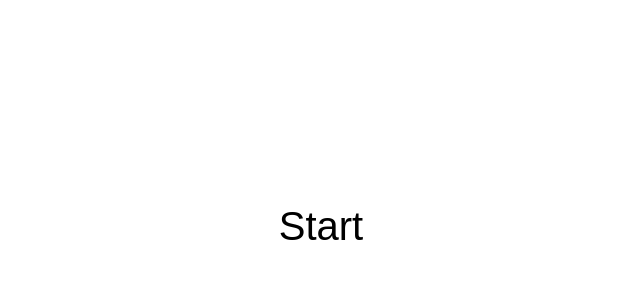
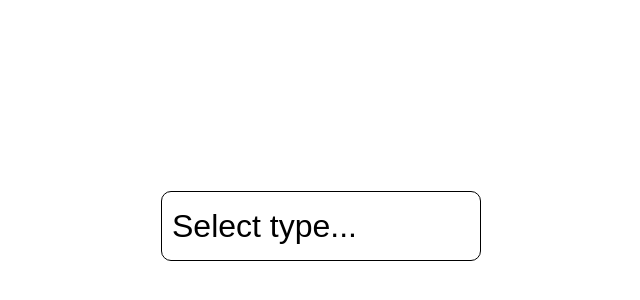
Before and after one commit to chogyejin/hangman-en, a Next.js app: page / in a window 1280 px wide. Shown: the part 174-474 px from the top of the page, without its empty margins (319-959 px from the left). Built offline with nearby package versions, Linux system fonts and the light colour scheme; a web font is replaced by a local one.

Commit message:
feat: 단어 유형 설정 추가

```diff
--- a/pages/api/randomword.ts
+++ b/pages/api/randomword.ts
@@ -1,8 +1,19 @@
 import type { NextApiRequest, NextApiResponse } from "next";
-import { fetchRandomword } from "../../src/lib/api/randomword";
+import type {
+  GameType,
+  Data as ResponseData,
+} from "../../src/lib/api/getRandomword";
+import { getRandomword } from "../../src/lib/api/getRandomword";
 
-const handler = async (req: NextApiRequest, res: NextApiResponse) => {
-  const response = await fetchRandomword();
+const handler = async (
+  req: NextApiRequest,
+  res: NextApiResponse<ResponseData>
+) => {
+  const { query } = req;
+  const type = query.type as GameType;
+
+  const response = await getRandomword(type);
+
   res.status(200).json({ word: response.data.word });
 };
 
--- a/pages/index.tsx
+++ b/pages/index.tsx
@@ -1,10 +1,26 @@
 import styled from "@emotion/styled";
-import Link from "next/link";
+import { useRouter } from "next/router";
+import Dropdown from "../src/components/Dropdown";
+import { GameType } from "../src/lib/api/getRandomword";
 
 const HomePage = () => {
+  const router = useRouter();
+
+  const handleOptionClick = (type: GameType) => {
+    router.push(`/game?type=${type}`);
+  };
+
   return (
     <Container>
-      <Link href="/game">Start</Link>
+      <Dropdown
+        options={[
+          { label: "Noun", value: "noun" },
+          { label: "Verb", value: "verb" },
+          { label: "Adjective", value: "adjective" },
+          { label: "Adverb", value: "adverb" },
+        ]}
+        onClick={handleOptionClick}
+      />
     </Container>
   );
 };
@@ -14,7 +30,7 @@ const Container = styled.div`
   justify-content: center;
   align-items: center;
   height: 100vh;
-  font-size: 40px;
+  font-size: 32px;
 `;
 
 export default HomePage;
--- /dev/null
+++ b/src/components/Dropdown.tsx
@@ -0,0 +1,80 @@
+import styled from "@emotion/styled";
+import React, { useRef, useState } from "react";
+import { useClickOutside } from "../hooks/useClickOutside";
+import { GameType } from "../lib/api/getRandomword";
+
+export interface Option {
+  label: string;
+  value: GameType;
+}
+
+interface Props {
+  options: Option[];
+  onClick: (type: GameType) => void;
+}
+
+const Dropdown = ({ options, onClick }: Props) => {
+  const [isOpen, setIsOpen] = useState(false);
+  const ref = useRef<HTMLDivElement>(null);
+
+  const handleOutClick = () => {
+    setIsOpen(false);
+  };
+
+  const handleSelectClick = () => {
+    setIsOpen(!isOpen);
+  };
+
+  const handleOptionClick = (type: GameType) => {
+    onClick(type);
+    setIsOpen(false);
+  };
+
+  useClickOutside(ref, handleOutClick);
+
+  return (
+    <div ref={ref}>
+      <SelectBox onClick={handleSelectClick}>Select type...</SelectBox>
+      {isOpen && (
+        <OptionsContainer>
+          {options.map(({ label, value }, index) => (
+            <OptionBox key={index} onClick={() => handleOptionClick(value)}>
+              {label}
+            </OptionBox>
+          ))}
+        </OptionsContainer>
+      )}
+    </div>
+  );
+};
+
+const SelectBox = styled.div`
+  width: 320px;
+  padding: 10px;
+  border: 1px solid black;
+  border-radius: 10px;
+  cursor: pointer;
+`;
+
+const OptionsContainer = styled.div`
+  display: flex;
+  flex-direction: column;
+  align-items: center;
+  position: absolute;
+  width: 320px;
+  margin-top: 10px;
+`;
+
+const OptionBox = styled.div`
+  text-align: center;
+  width: inherit;
+  border: 1px solid lightgray;
+  border-radius: 10px;
+  cursor: pointer;
+
+  &:hover {
+    background-color: #eee;
+  }
+`;
+
+export default Dropdown;
--- /dev/null
+++ b/src/hooks/useClickOutside.ts
@@ -0,0 +1,28 @@
+import { useEffect, RefObject } from "react";
+
+type Event = MouseEvent | TouchEvent;
+
+export const useClickOutside = <T extends HTMLElement = HTMLElement>(
+  ref: RefObject<T>,
+  handler: () => void
+) => {
+  useEffect(() => {
+    const listener = (e: Event) => {
+      const el = ref?.current;
+
+      if (!el || el.contains(e.target as Node)) {
+        return;
+      }
+
+      handler();
+    };
+
+    document.addEventListener("mousedown", listener);
+    document.addEventListener("touchstart", listener);
+
+    return () => {
+      document.removeEventListener("mousedown", listener);
+      document.removeEventListener("touchstart", listener);
+    };
+  }, [handler, ref]);
+};
--- /dev/null
+++ b/src/lib/api/getRandomword.ts
@@ -0,0 +1,13 @@
+import instance from "../axios";
+
+export type GameType = "noun" | "verb" | "adjective" | "adverb";
+
+export type Data = {
+  word: string;
+};
+
+export const getRandomword = async (type: GameType) => {
+  const response = await instance.get<Data>(`/randomword?type=${type}`);
+
+  return response;
+};
--- a/src/lib/api/randomword.ts
+++ /dev/null
@@ -1,11 +0,0 @@
-import instance from "../axios";
-
-export type Data = {
-  word: string;
-};
-
-export const fetchRandomword = async () => {
-  const response = await instance.get<Data>("/randomword");
-
-  return response;
-};
--- a/src/lib/axios/index.ts
+++ b/src/lib/axios/index.ts
@@ -1,5 +1,5 @@
 import axios from "axios";
-import { fetchRandomword } from "../api/randomword";
+import { GameType, getRandomword } from "../api/getRandomword";
 import { isProperNoun } from "../utils/check";
 
 const instance = axios.create({
@@ -12,7 +12,9 @@ instance.interceptors.response.use(
     const { word } = response.data;
 
     if (isProperNoun(word)) {
-      const newResponse = await fetchRandomword();
+      const type = response.config.url?.split("type=")[1] as GameType;
+
+      const newResponse = await getRandomword(type);
 
       return newResponse;
     }
```
Also changed, not shown: src/hooks/useWord.ts (+15 -9 lines).
